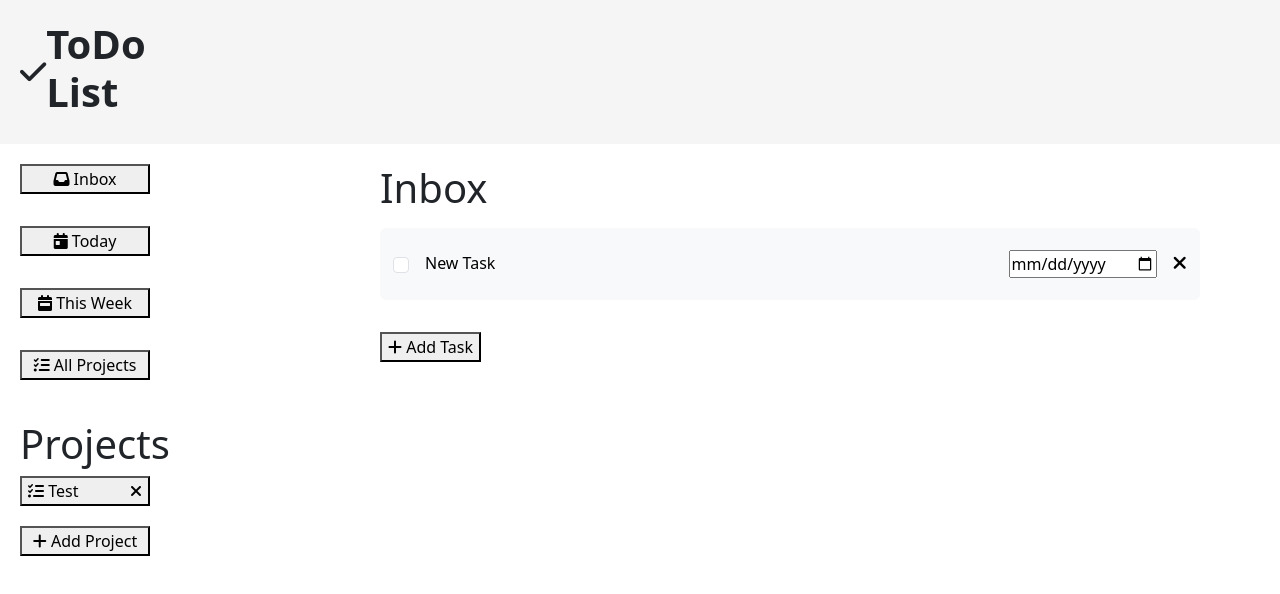
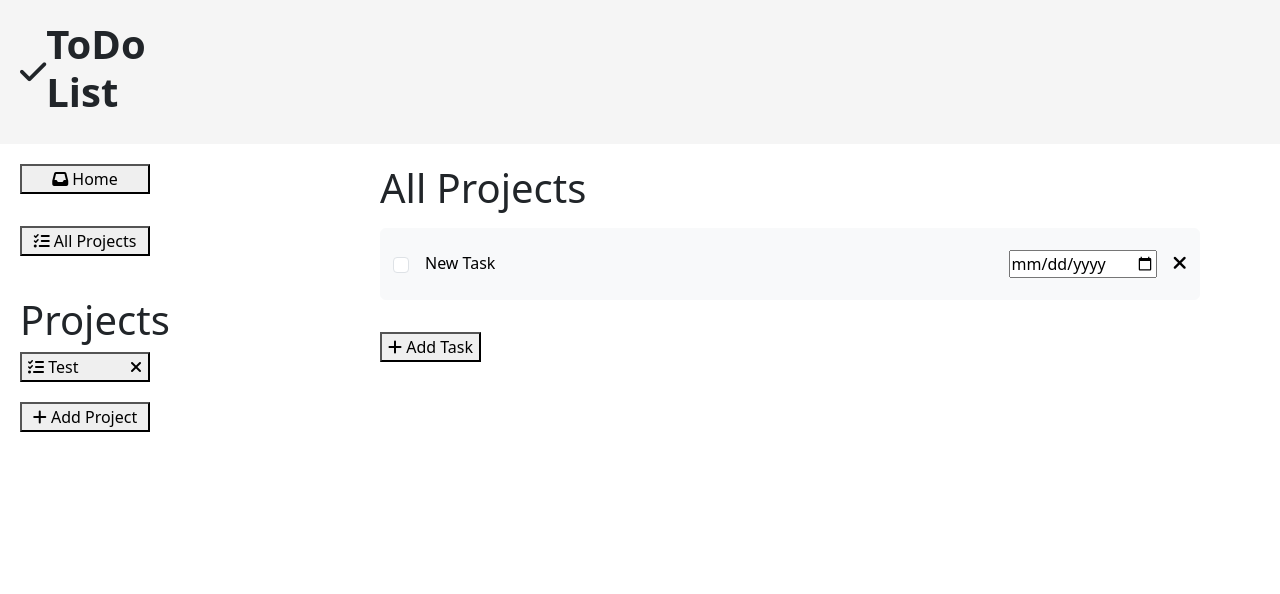
Before and after one commit to Vurnex/todo-app, a website built with webpack: page src/index.html in a window 1280 px wide. Both pictures are taken after a click on the button "All Projects". Built offline with nearby package versions, Linux system fonts and the light colour scheme.

Commit message:
Modify / Remove available buttons

```diff
--- a/src/index.html
+++ b/src/index.html
@@ -34,24 +34,10 @@
 
                 <div class="current-projects">
 
-                    <button class="inbox-btn" id="inboxBtn">
+                    <button class="home-btn" id="homeBtn">
 
                         <i class="fas fa-inbox"></i>
-                        Inbox
-
-                    </button>
-
-                    <button class="today-btn" id="todayBtn">
-
-                        <i class="fas fa-calendar-day"></i>
-                        Today
-
-                    </button>
-
-                    <button class="this-week-btn" id="thisWeekBtn">
-
-                        <i class="fas fa-calendar-week"></i>
-                        This Week
+                        Home
 
                     </button>
 
@@ -120,7 +106,7 @@
 
             <div class="project-preview">
 
-                <h1 class="project-name" id="projName">Inbox</h1>
+                <h1 class="project-name" id="projName">Home</h1>
 
                 <div class="task-list" id="tsk-lst">
 
--- a/src/index.js
+++ b/src/index.js
@@ -19,21 +19,15 @@ document.body.appendChild(component());
 
 
 
-document.getElementById('inboxBtn').addEventListener('click', () => {
+document.getElementById('homeBtn').addEventListener('click', () => {
 
-    proj_header.textContent = "Inbox";
+    proj_header.textContent = "All Tasks";
 
 });
 
-document.getElementById('todayBtn').addEventListener('click', () => {
+document.getElementById('allProjsBtn').addEventListener('click', () => {
 
-    proj_header.textContent = "Today";
-
-});
-
-document.getElementById('thisWeekBtn').addEventListener('click', () => {
-
-    proj_header.textContent = "This Week";
+    proj_header.textContent = "All Projects";
 
 });
 
@@ -108,7 +102,7 @@ document.getElementById('btn-add-tsk-popup').addEventListener('click', () => {
 
 document.getElementById("dateInput").addEventListener("change", function() {
     var input = this.value;
-    var dateEntered = new Date(input);
+    var dateEntered = new Date();
     console.log(input); //e.g. 2015-11-13
     console.log(dateEntered); //e.g. Fri Nov 13 2015 00:00:00 GMT+0000 (GMT Standard Time)
 });
```
